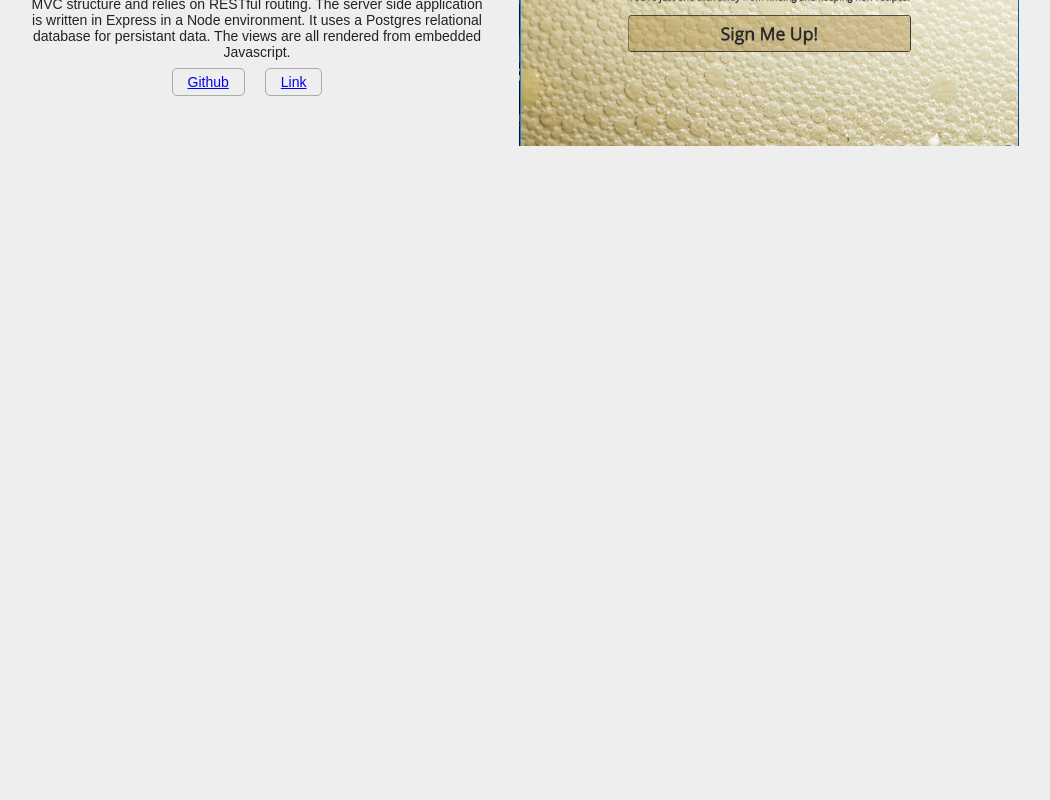
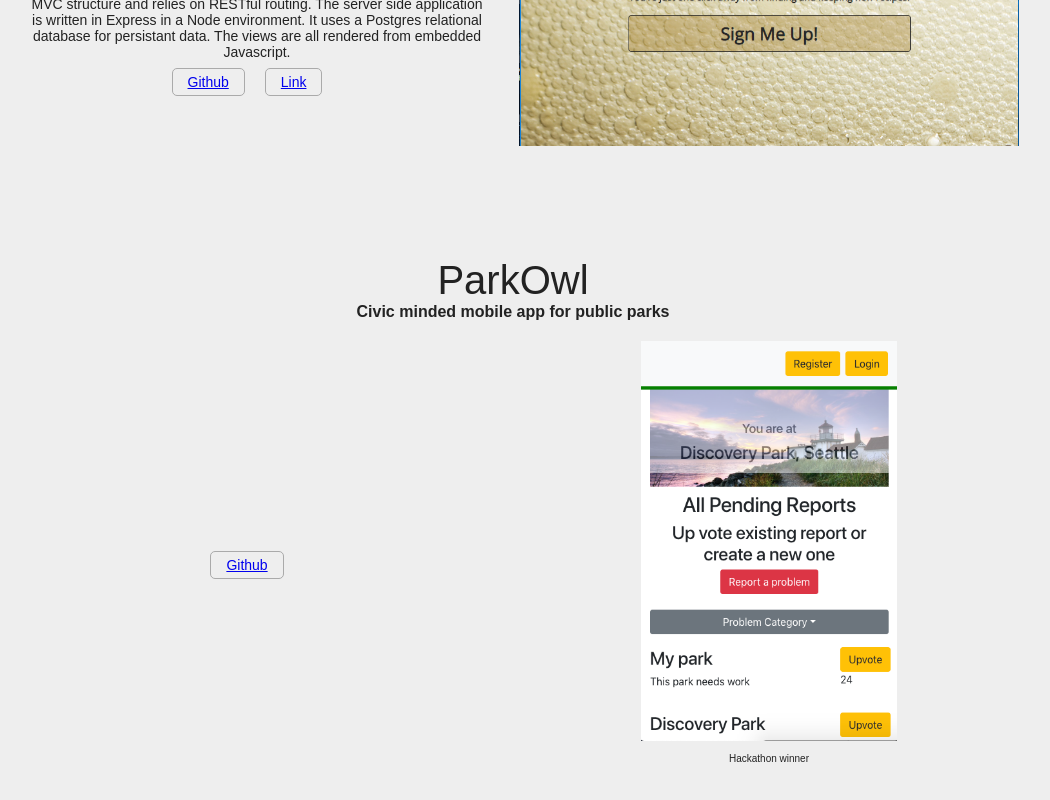
Before and after one commit to zvansom/Portfolio, a React (Create React App) app: page /projects in a window 1280 px wide. Shown: the part 1040-1840 px from the top of the page, without its empty margins (177-1227 px from the left). Before the commit the page ends 1248 px from the top, so only its background shows below. Built offline with nearby package versions, Linux system fonts and the light colour scheme.

Commit message:
Added ParkOwl project

```diff
--- a/src/Components/ProjectCard.js
+++ b/src/Components/ProjectCard.js
@@ -1,18 +1,18 @@
 import React from 'react'
 
-const ProjectCard = props => (
+const ProjectCard = ({title, tagline, description, github, link, imgSrc, award=''}) => (
   <section className="project-card">
-    <h3 className="project-card--title">{props.title}</h3>
-    <h4 className="project-card--subtitle">{props.tagline}</h4>
+    <h3 className="project-card--title">{title}</h3>
+    <h4 className="project-card--subtitle">{tagline}</h4>
     <div className="project-card--content">
-      <p className="project-card--description">{props.description}</p>
-      <a className="project-card--link" href={props.github}>Github</a>
-      <a className="project-card--link" href={props.link}>Link</a>
+      <p className="project-card--description">{description}</p>
+      <a className="project-card--link" href={github}>Github</a>
+      {link && <a className="project-card--link" href={link}>Link</a>}
     </div>
-    <a href={props.link}>
-      <img className="project-card--screenshot" src={props.imgSrc} alt={props.title} />
-      <p>{props.award}</p>
-    </a>
+    <div>
+      <img className="project-card--screenshot" src={imgSrc} alt={title} />
+      <p>{award}</p>
+    </div>
   </section>
 )
 
--- a/src/Routes/Projects.js
+++ b/src/Routes/Projects.js
@@ -2,6 +2,7 @@
 import ProjectCard from '../Components/ProjectCard';
 import pacman from '../assets/pacman.png';
 import brewly from '../assets/brewly.png';
+import parkOwl from '../assets/ParkOwl.png';
 
 const PROJECT_DATA = [
   {
@@ -18,13 +19,13 @@
     github: 'https://github.com/zvansom/Brewly',
     imgSrc: brewly,
     description: 'In my free time, my wife and I enjoy brewing our own beer.  We\'ve always used a pen and paper to record our notes on the process.  Now we use 1s and 0s.  This was my first full-stack project.  It follows the traditional MVC structure and relies on RESTful routing.  The server side application is written in Express in a Node environment.  It uses a Postgres relational database for persistant data.  The views are all rendered from embedded Javascript.',
-  // },{
-  //   title: 'ParkOwl',
-  //   tagline: 'Civic minded mobile app for public parks',
-  //   github: 'https://github.com/zvansom/hackathon-parks',
-  //   imgSrc: '',
-  //   description: '',
-  //   award: 'Hackathon winner',
+  },{
+    title: 'ParkOwl',
+    tagline: 'Civic minded mobile app for public parks',
+    github: 'https://github.com/zvansom/hackathon-parks',
+    imgSrc: parkOwl,
+    description: '',
+    award: 'Hackathon winner',
   },
 ]
 
```
Also changed, not shown: src/assets/ParkOwl.png (added), 1 other file (tests, documents, lock files or other folders).
